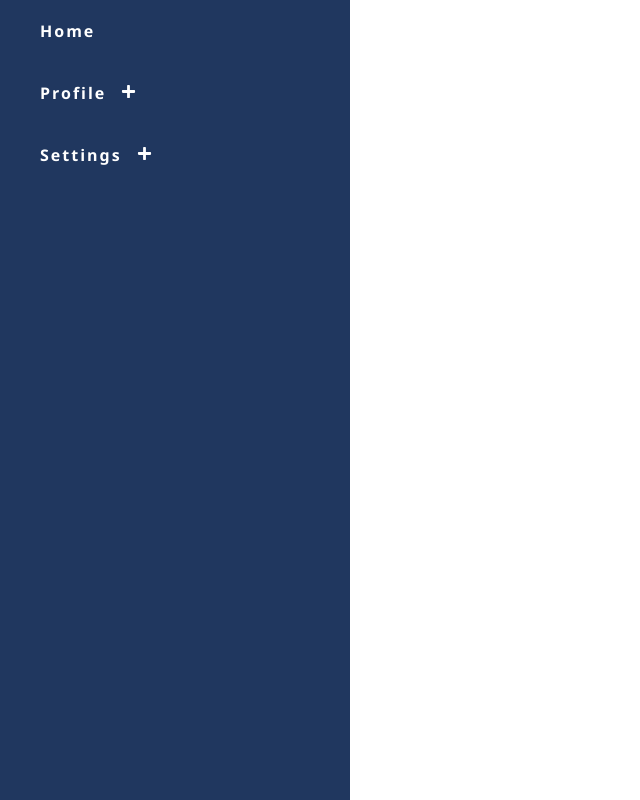
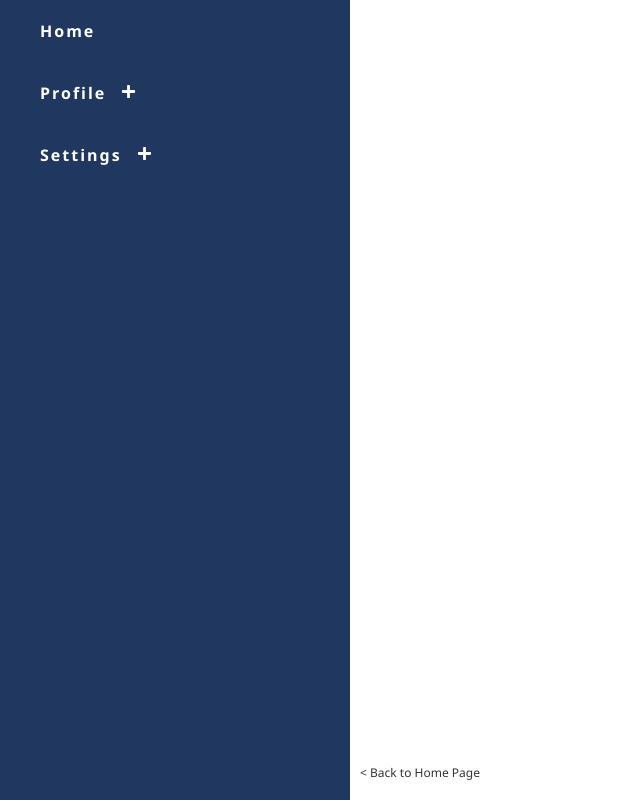
Before and after one commit to huachen8858/react-practise, a Next.js app: page /tree-view in a window 1280 px wide. Shown: the whole page, without its empty margins (0-640 px from the left). Built offline with nearby package versions, Linux system fonts and the light colour scheme.

Commit message:
Back to Home Page btn

```diff
--- /dev/null
+++ b/components/back.js
@@ -0,0 +1,7 @@
+import Link from "next/link";
+
+export default function Back() {
+  return (
+    <Link href="/" style={{marginTop: "40px", fontSize: "12px", color: "#333"}}>&lt; Back to Home Page</Link>
+  )
+}
--- a/pages/accordian/index.js
+++ b/pages/accordian/index.js
@@ -1,6 +1,7 @@
 import React, { useState } from "react";
 import styles from "@/styles/accordian.module.css";
 import accordianData from "@/data/accordian-data";
+import Back from "@/components/back";
 
 export default function Accordian() {
   const [selected, setSelected] = useState(null);
@@ -73,6 +74,7 @@ export default function Accordian() {
           <div>Data Not Found !</div>
         )}
       </div>
+      <Back />
     </div>
   );
 }
--- a/pages/load-more-data/index.js
+++ b/pages/load-more-data/index.js
@@ -1,5 +1,6 @@
 import React, { useEffect, useState } from "react";
 import styles from "@/styles/load-more-data.module.css";
+import Back from "@/components/back";
 
 export default function LoadMoreData() {
   const [products, setProducts] = useState([]);
@@ -43,6 +44,7 @@ export default function LoadMoreData() {
         <div>Loading data ...</div>
       ) : (
         <div className={styles["load-more-container"]}>
+        <Back />
           <h1>Products</h1>
           <div className={styles["product-container"]}>
             {products && products.length
--- a/pages/qr-code-generator/index.js
+++ b/pages/qr-code-generator/index.js
@@ -1,6 +1,7 @@
 import React, { useState } from "react";
 import QRCode from "react-qr-code";
 import styles from '@/styles/qr-code-generator.module.css'
+import Back from "@/components/back";
 
 export default function QRCodeGenerator() {
   const [qrCode, setQrcode] = useState("");
@@ -32,6 +33,7 @@ export default function QRCodeGenerator() {
       <div>
         <QRCode id="qr-code-value" value={qrCode} size={400} bgColor="#fff" />
       </div>
+      <Back/>
     </div>
   );
 }
--- a/pages/random-color/index.js
+++ b/pages/random-color/index.js
@@ -1,5 +1,6 @@
 import React, { useEffect, useState } from "react";
 import styles from "@/styles/random-color.module.css";
+import Back from "@/components/back";
 
 export default function RandomColor() {
   const [typeOfColor, setTypeOfColor] = useState("hex");
@@ -33,6 +34,10 @@ export default function RandomColor() {
   }, [typeOfColor]);
 
   return (
+    <>
+      <div style={{ backgroundColor: color, padding: "5px 0 0 5px" }}>
+        <Back />
+      </div>
       <div
         style={{ width: "100vw", height: "100vh", backgroundColor: color }}
         className={styles["box"]}
@@ -65,5 +70,6 @@ export default function RandomColor() {
           <h1>{color}</h1>
         </div>
       </div>
+    </>
   );
 }
--- a/pages/star-rating/index.js
+++ b/pages/star-rating/index.js
@@ -1,6 +1,7 @@
 import { useEffect, useState } from "react";
 import styles from "@/styles/star.module.css";
 import { FaStar } from "react-icons/fa";
+import Back from "@/components/back";
 
 export default function StarRating() {
   const [rating, setRating] = useState(0);
@@ -112,6 +113,7 @@ export default function StarRating() {
         <div className={styles['text']}>正在評: {hover ? hover : 0} 分</div>
         <div className={styles['text']}>已評分: {rating} 分</div>
         <div>(雙擊星星可復原)</div>
+        <Back/>
       </div>
     </>
   );
--- a/pages/theme-color/index.js
+++ b/pages/theme-color/index.js
@@ -1,6 +1,7 @@
 import React, { useState } from "react";
 import styles from "@/styles/theme-color.module.css";
 import useLocalStroage from "@/hooks/use-localStorage";
+import Back from "@/components/back";
 
 export default function LightDarkMode() {
   const [theme, setTheme] = useLocalStroage("theme", "dark");
@@ -14,6 +15,7 @@ export default function LightDarkMode() {
       <div className={styles["container"]}>
         <p>Hello World !</p>
         <button onClick={handleToggleTheme}>Change Theme</button>
+        <Back/>
       </div>
     </div>
   );
--- a/pages/tic-tac-toe/index.js
+++ b/pages/tic-tac-toe/index.js
@@ -1,5 +1,6 @@
 import { useEffect, useState } from "react";
 import styles from "@/styles/tic-tac-toe.module.css";
+import Back from "@/components/back";
 
 // 先建立一個方塊fn，接收value 和 onClick fn
 const Square = ({ value, onClick }) => {
@@ -151,6 +152,7 @@ export default function TicTacToe() {
       <button onClick={handleRestart} className={styles["restart-btn"]}>
         Restart
       </button>
+      <Back />
     </div>
   );
 }
--- a/pages/tree-view/index.js
+++ b/pages/tree-view/index.js
@@ -1,18 +1,24 @@
-import React, { useEffect, useState } from 'react'
-import styles from '@/styles/tree-view.module.css'
-import menusData from '@/data/menu-data'
-import MenuList from './menu-list'
+import React, { useEffect, useState } from "react";
+import styles from "@/styles/tree-view.module.css";
+import menusData from "@/data/menu-data";
+import MenuList from "./menu-list";
+import Back from "@/components/back";
 
 export default function TreeView() {
-  const [menus, setMenu] = useState([])
+  const [menus, setMenu] = useState([]);
 
-  useEffect(()=>{
-    setMenu(menusData)
-  }, [])
+  useEffect(() => {
+    setMenu(menusData);
+  }, []);
 
   return (
-    <div className={styles['tree-view-container']}>
-      <MenuList list={menusData}/>
+    <div style={{display: "flex", gap: "10px"}}>
+      <div className={styles["tree-view-container"]}>
+        <MenuList list={menusData} />
+      </div>
+      <div style={{marginTop: "95vh"}}>
+      <Back/>
+      </div>
     </div>
-  )
+  );
 }
```
Also changed, not shown: pages/github-profile-search/index.js (+7 -1 lines), pages/image-slider/index.js (+7 -1 lines). Lines whose indentation alone changed are shown as unchanged.
